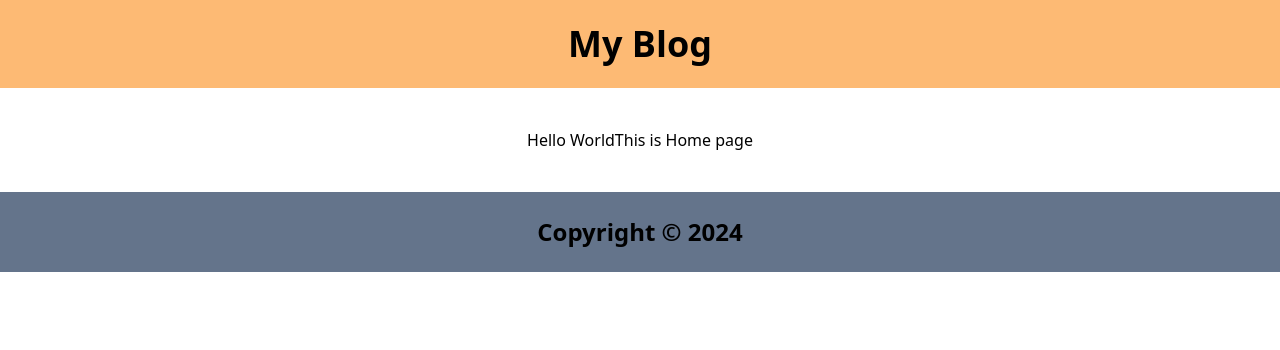
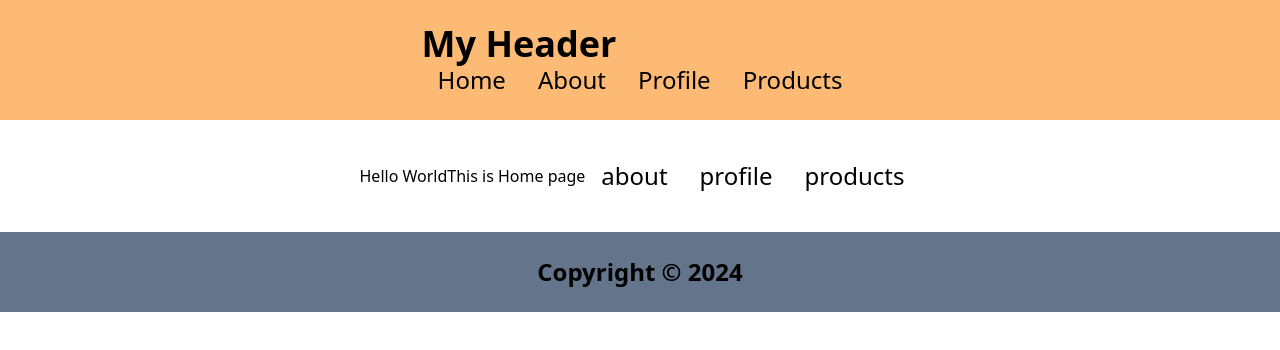
Before and after one commit to Shantanu-Saini/next-js, a Next.js app: page / in a window 1280 px wide. Shown: the top 350 px of the page. Built offline with nearby package versions, Linux system fonts and the light colour scheme.

Commit message:
use links

```diff
--- a/src/app/about/page.jsx
+++ b/src/app/about/page.jsx
@@ -1,5 +1,10 @@
+import Link from "next/link";
+
 export default function About() {
     return (
-        <h1>This is About page</h1>
+        <>
+            <Link href="/" className="text-2xl mx-4">Home</Link>
+            <h1>This is About page</h1>
+        </>
     )
 }
--- a/src/app/page.jsx
+++ b/src/app/page.jsx
@@ -1,9 +1,14 @@
+import Link from "next/link";
+
 export default function Home() {
   return (
     <main>
       <div className="flex items-center justify-center my-10">
         <h1>Hello World</h1>
         <p>This is Home page</p>
+        <Link href="/about" className="text-2xl mx-4">about</Link>
+        <Link href="/profile" className="text-2xl mx-4">profile</Link>
+        <Link href="/products" className="text-2xl mx-4">products</Link>
       </div>
     </main>
   );
--- a/src/app/products/page.jsx
+++ b/src/app/products/page.jsx
@@ -1,6 +1,9 @@
+import Link from "next/link";
+
 export default function Products() {
     return (
         <>
+            <Link href="/" className="text-2xl mx-4">Home</Link>
             <h1>This is Products page</h1>
         </>
     )
--- a/src/app/profile/page.jsx
+++ b/src/app/profile/page.jsx
@@ -1,5 +1,10 @@
+import Link from "next/link";
+
 export default function Profile() {
     return (
+        <>
+        <Link href="/" className="text-2xl mx-4">Home</Link>
         <h1>This is profile page</h1>
+        </>
     )
 }
--- a/src/components/Header.jsx
+++ b/src/components/Header.jsx
@@ -1,11 +1,18 @@
+import Link from 'next/link'
 import React from 'react'
 
 function Header() {
   return (
     <div>
-        <header className='grid place-content-center bg-orange-300 py-6'>
-            <h1 className='text-4xl font-bold'>My Blog</h1>
-        </header>
+      <header className='grid place-content-center bg-orange-300 py-6'>
+        <h1 className='text-4xl font-bold'>My Header</h1>
+        <div className='flex items-center justify-center'>
+          <Link href='/' className="text-2xl mx-4">Home</Link>
+          <Link href='/about' className="text-2xl mx-4">About</Link>
+          <Link href='/profile' className="text-2xl mx-4">Profile</Link>
+          <Link href='/products' className="text-2xl mx-4">Products</Link>
+        </div>
+      </header>
     </div>
   )
 }
```
Also changed, not shown: 1 other file (tests, documents, lock files or other folders).
